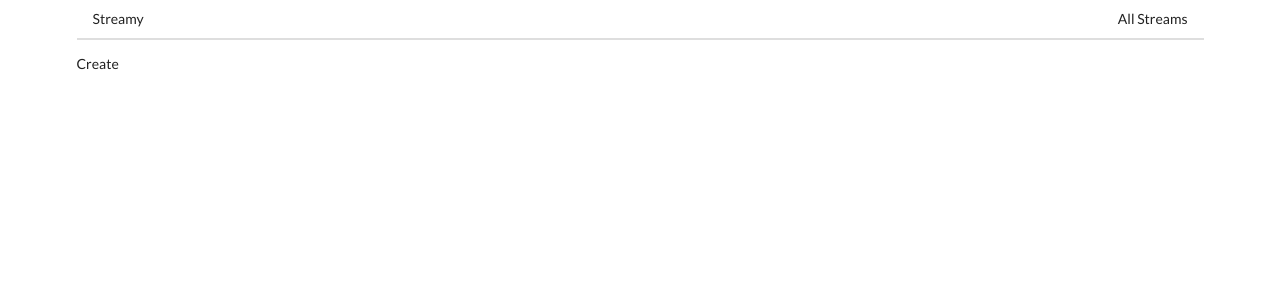
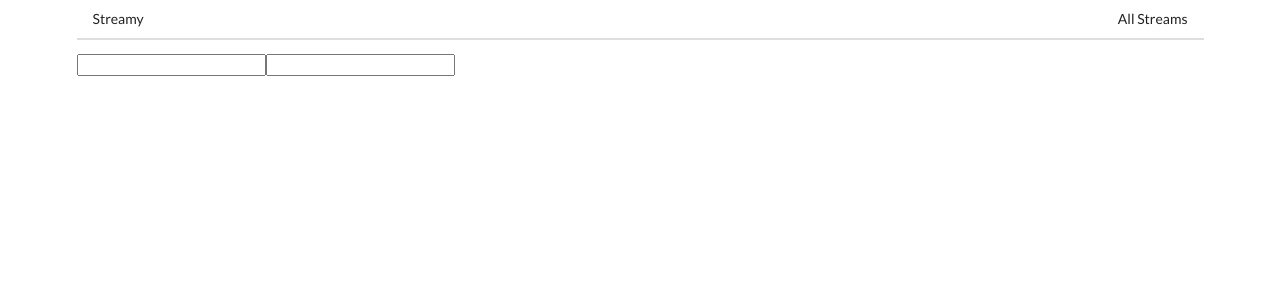
Before and after one commit to TestardR/React-Redux-StreamingApp, a React (Create React App) app in the folder client/: page /streams/new in a window 1280 px wide. Shown: the top 300 px of the page. Built offline with nearby package versions, Linux system fonts and the light colour scheme.

Commit message:
wiring props in reduxForm

```diff
--- a/client/src/components/StreamCreate.js
+++ b/client/src/components/StreamCreate.js
@@ -1,7 +1,24 @@
-import React from 'react';
+import React, { Component } from 'react';
+import { Field, reduxForm } from 'redux-form';
 
-const StreamCreate = () => {
-  return <div>Create</div>;
-};
+class StreamCreate extends Component {
+  renderInput(formProps) {
+    // we could have destructured {input}
+    // console.log(formProps);
+    return <input {...formProps.input} />;
+  }
 
-export default StreamCreate;
+  render() {
+    // console.log(this.props);
+    return (
+      <form>
+        <Field name="title" component={this.renderInput} />
+        <Field name="description" component={this.renderInput} />
+      </form>
+    );
+  }
+}
+
+export default reduxForm({
+  form: 'streamCreate'
+})(StreamCreate);
--- a/client/src/reducers/index.js
+++ b/client/src/reducers/index.js
@@ -1,5 +1,6 @@
 import { combineReducers } from 'redux';
+import { reducer as formReducer } from 'redux-form';
 
 export default combineReducers({
-  replace: () => 5
+  form: formReducer
 });
```
